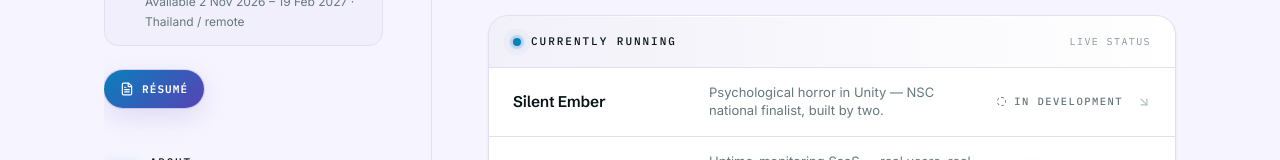
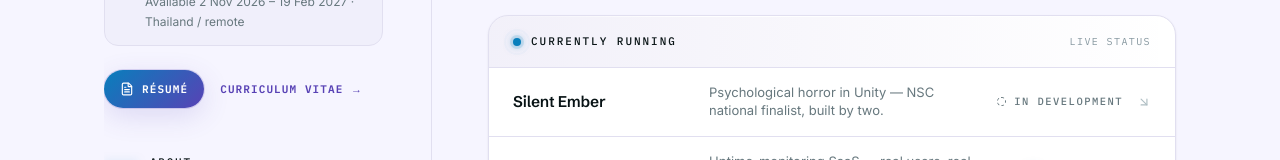
Before and after one commit to Bannawat01/portfolio, a Next.js app: page / in a window 1280 px wide. Shown: the part 460-620 px from the top of the page. Built offline with nearby package versions, Linux system fonts and the light colour scheme; no server answers; a web font is replaced by a local one.

Commit message:
add resume and cv

```diff
--- a/src/components/Rail.tsx
+++ b/src/components/Rail.tsx
@@ -116,18 +116,25 @@ export default function Rail() {
                     </div>
                 </motion.div>
 
-                <motion.a
-                    variants={reveal}
-                    href="/resume-bannawat.jpg"
-                    target="_blank"
-                    rel="noreferrer"
-                    // `flex w-fit` overrides .btn-accent's inline-flex: as an inline
-                    // box it picks up the paragraph's line-height as extra leading.
-                    className="btn-accent mt-6 flex w-fit font-mono text-[11px] font-semibold uppercase tracking-[0.1em]"
-                >
-                    <FileText className="h-3.5 w-3.5" />
-                    {t('view_resume')}
-                </motion.a>
+                <motion.div variants={reveal} className="mt-6 flex flex-wrap items-center gap-x-4 gap-y-2">
+                    <a
+                        href="/bannawat-rattanarak-resume.pdf"
+                        target="_blank"
+                        rel="noreferrer"
+                        className="btn-accent flex w-fit font-mono text-[11px] font-semibold uppercase tracking-[0.1em]"
+                    >
+                        <FileText className="h-3.5 w-3.5" />
+                        {t('view_resume')}
+                    </a>
+                    <a
+                        href="/bannawat-rattanarak-cv.pdf"
+                        target="_blank"
+                        rel="noreferrer"
+                        className="font-mono text-[11px] font-semibold uppercase tracking-[0.1em] text-accent transition-colors hover:text-accent-2"
+                    >
+                        {t('view_cv')} →
+                    </a>
+                </motion.div>
 
                 <motion.nav
                     variants={reveal}
--- a/src/context/LanguageContext.tsx
+++ b/src/context/LanguageContext.tsx
@@ -97,6 +97,7 @@ const en = {
 
     view_github: 'See everything on GitHub',
     view_resume: 'Résumé',
+    view_cv: 'Curriculum vitae',
 
     silent_ember_title: 'Silent Ember',
     silent_ember_desc:
@@ -204,6 +205,7 @@ const th: Dict = {
 
     view_github: 'ดูทั้งหมดใน GitHub',
     view_resume: 'เรซูเม่',
+    view_cv: 'ประวัติย่อ (CV)',
 
     silent_ember_title: 'Silent Ember',
     silent_ember_desc:
```
Also changed, not shown: 2 other files (tests, documents, lock files or other folders).
